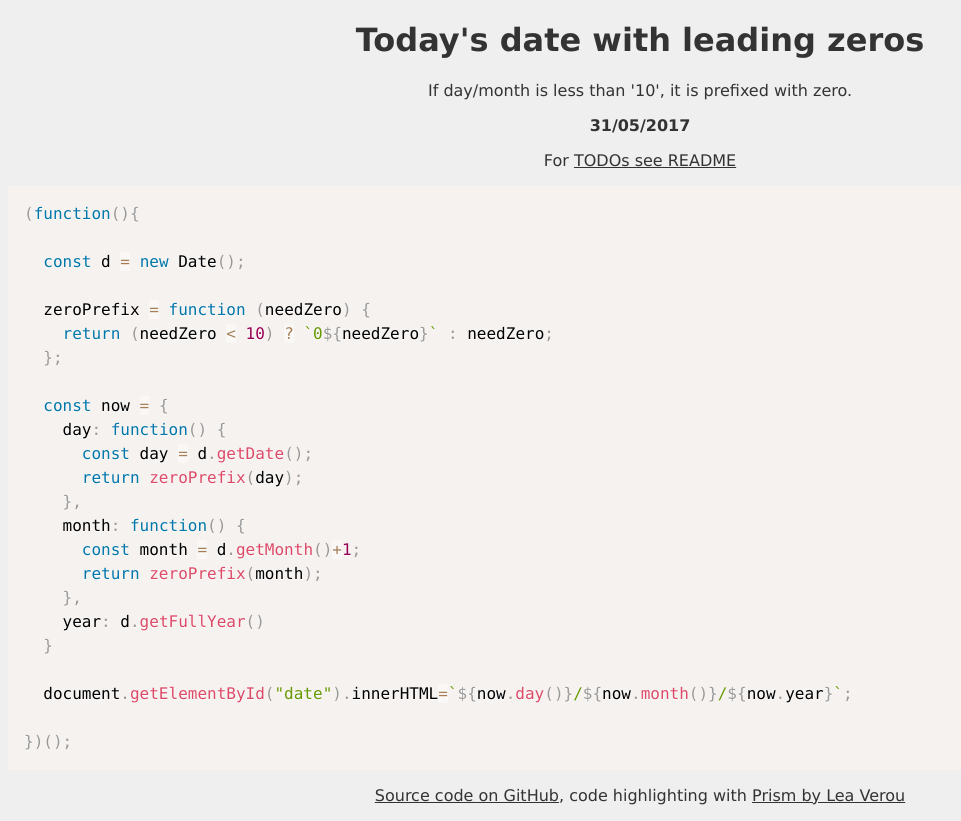
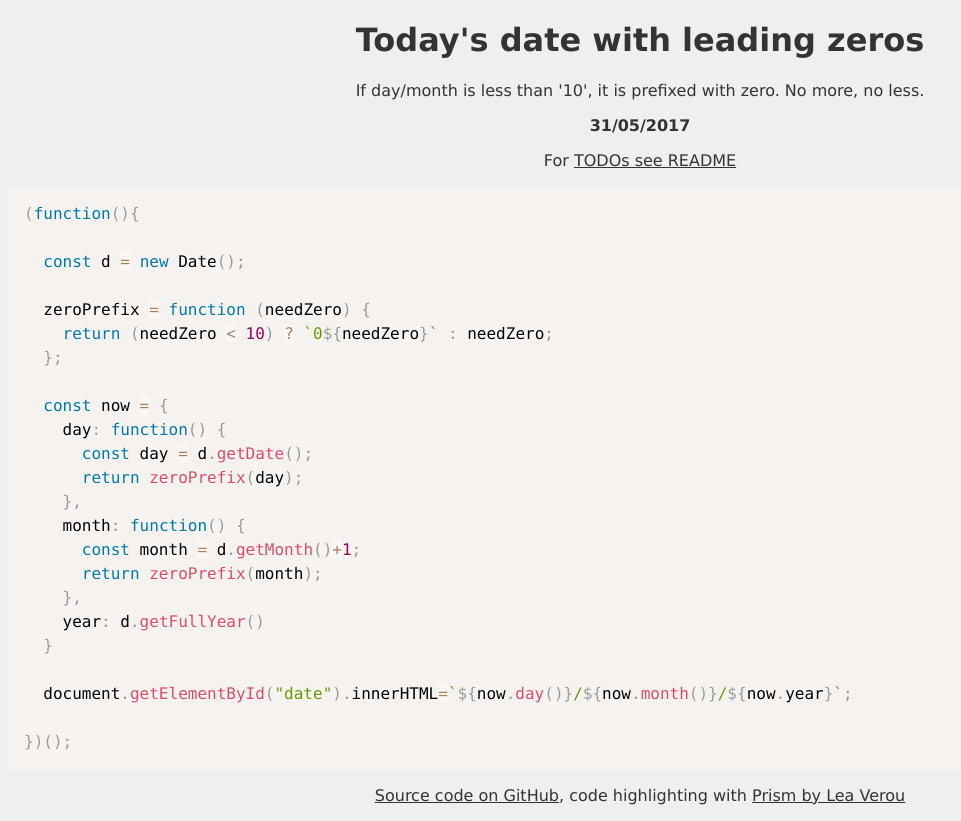
Before and after one commit to DaveEveritt/leading-zero-dates, a plain HTML site: page index.html in a window 1280 px wide. Shown: the whole page, without its empty margins (0-961 px from the left). Drawn offline with Linux system fonts and the light colour scheme.

Commit message:
Added humorous afterthought

```diff
--- a/index.html
+++ b/index.html
@@ -23,7 +23,7 @@
 
 <body>
   <h1>Today's date with leading zeros</h1>
-  <p>If day/month is less than '10', it is prefixed with zero.</p>
+  <p>If day/month is less than '10', it is prefixed with zero. No more, no less.</p>
   <p id="date"></p>
   <p>For <a href="https://github.com/DaveEveritt/leading-zero-dates/blob/master/readme.md">TODOs see README</a></p>
 
```
